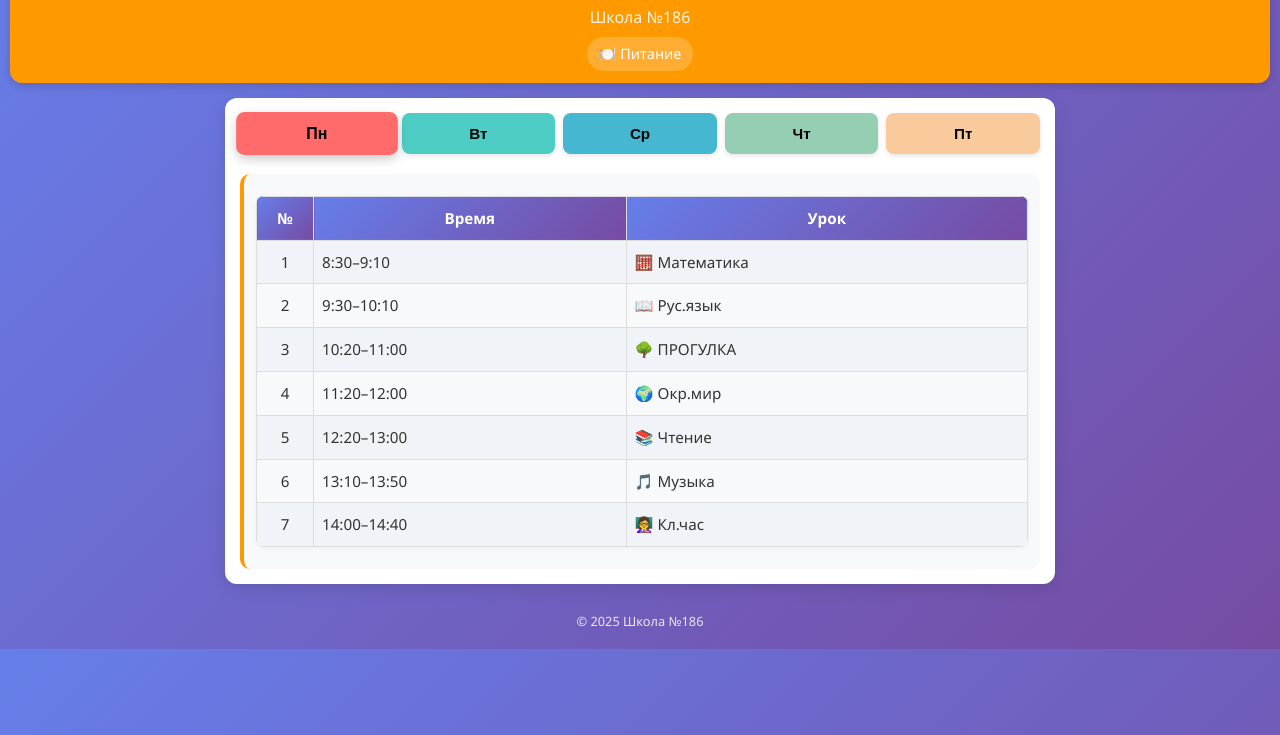
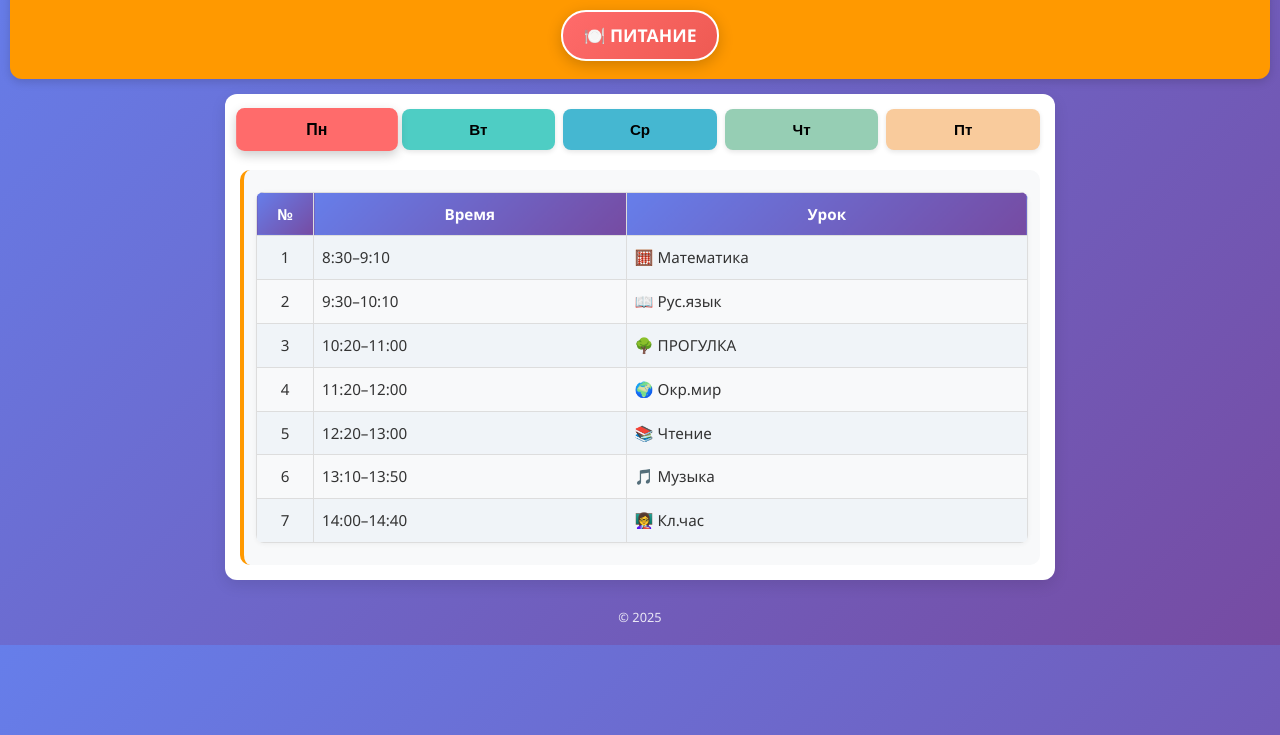
Before and after one commit to ArtIgnat2000/schedule, a plain HTML site: page index.html in a window 1280 px wide. Shown: the part 65-800 px from the top of the page. Drawn offline with Linux system fonts and the light colour scheme.

Commit message:
Update index.html

```diff
--- a/index.html
+++ b/index.html
@@ -29,6 +29,7 @@
             border-radius: 12px;
             margin-bottom: 15px;
             box-shadow: 0 3px 10px rgba(0,0,0,0.15);
+            position: relative;
         }
 
         h1 {
@@ -43,20 +44,49 @@
             opacity: 0.9;
         }
 
+        .meal-link-container {
+            margin-top: 10px;
+        }
+
         .meal-link {
             display: inline-block;
-            margin-top: 8px;
-            padding: 6px 12px;
-            background-color: rgba(255, 255, 255, 0.2);
-            border-radius: 20px;
+            padding: 10px 20px;
+            background: linear-gradient(135deg, #ff6b6b, #ee5a52);
+            border-radius: 25px;
             text-decoration: none;
             color: white;
-            font-size: 0.9rem;
-            transition: background-color 0.3s;
+            font-size: 1.1rem;
+            font-weight: bold;
+            transition: all 0.3s ease;
+            box-shadow: 0 4px 15px rgba(0,0,0,0.2);
+            border: 2px solid white;
+            position: relative;
+            overflow: hidden;
         }
 
         .meal-link:hover {
-            background-color: rgba(255, 255, 255, 0.3);
+            transform: translateY(-2px) scale(1.05);
+            box-shadow: 0 6px 20px rgba(0,0,0,0.3);
+            background: linear-gradient(135deg, #ff5252, #d32f2f);
+        }
+
+        .meal-link:active {
+            transform: translateY(0) scale(1);
+        }
+
+        .meal-link::before {
+            content: "";
+            position: absolute;
+            top: 0;
+            left: -100%;
+            width: 100%;
+            height: 100%;
+            background: linear-gradient(90deg, transparent, rgba(255,255,255,0.2), transparent);
+            transition: 0.5s;
+        }
+
+        .meal-link:hover::before {
+            left: 100%;
         }
 
         .container {
@@ -185,8 +215,8 @@
             }
 
             .meal-link {
-                font-size: 0.8rem;
-                padding: 4px 10px;
+                padding: 8px 16px;
+                font-size: 1rem;
             }
 
             .container {
@@ -216,6 +246,11 @@
         }
 
         @media (max-width: 400px) {
+            .meal-link {
+                padding: 6px 12px;
+                font-size: 0.9rem;
+            }
+
             button {
                 padding: 8px 10px;
                 font-size: 0.8rem;
@@ -232,8 +267,9 @@
 <body>
     <header>
         <h1>📚 Расписание 3 «Б»</h1>
-        <div class="subtitle">Школа №186</div>
-        <a href="https://artignat2000.github.io/meal-schedule/" target="_blank" class="meal-link">🍽️ Питание</a>
+        <div class="meal-link-container">
+            <a href="https://artignat2000.github.io/meal-schedule/" target="_blank" class="meal-link">🍽️ ПИТАНИЕ</a>
+        </div>
     </header>
 
     <div class="container">
@@ -313,7 +349,7 @@
     </div>
 
     <footer>
-        &copy; 2025 Школа №186
+        &copy; 2025
     </footer>
 
     <script>
```
